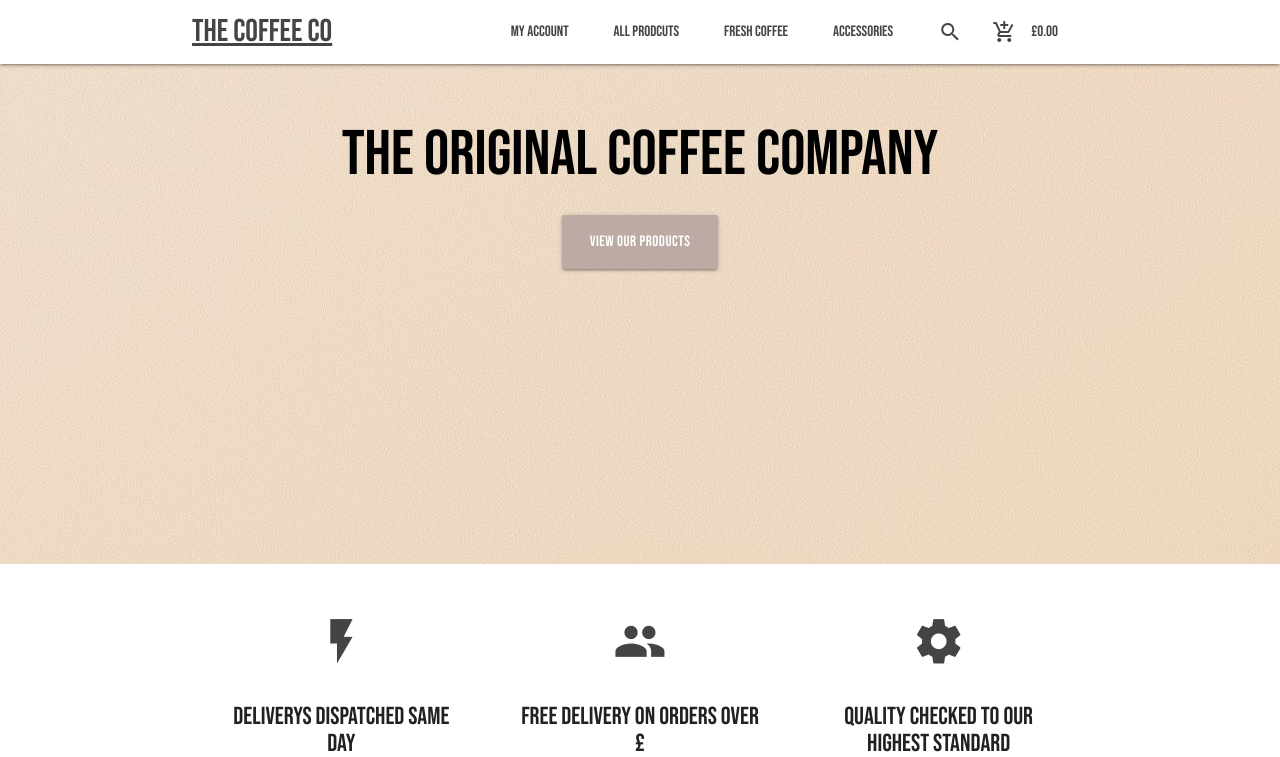
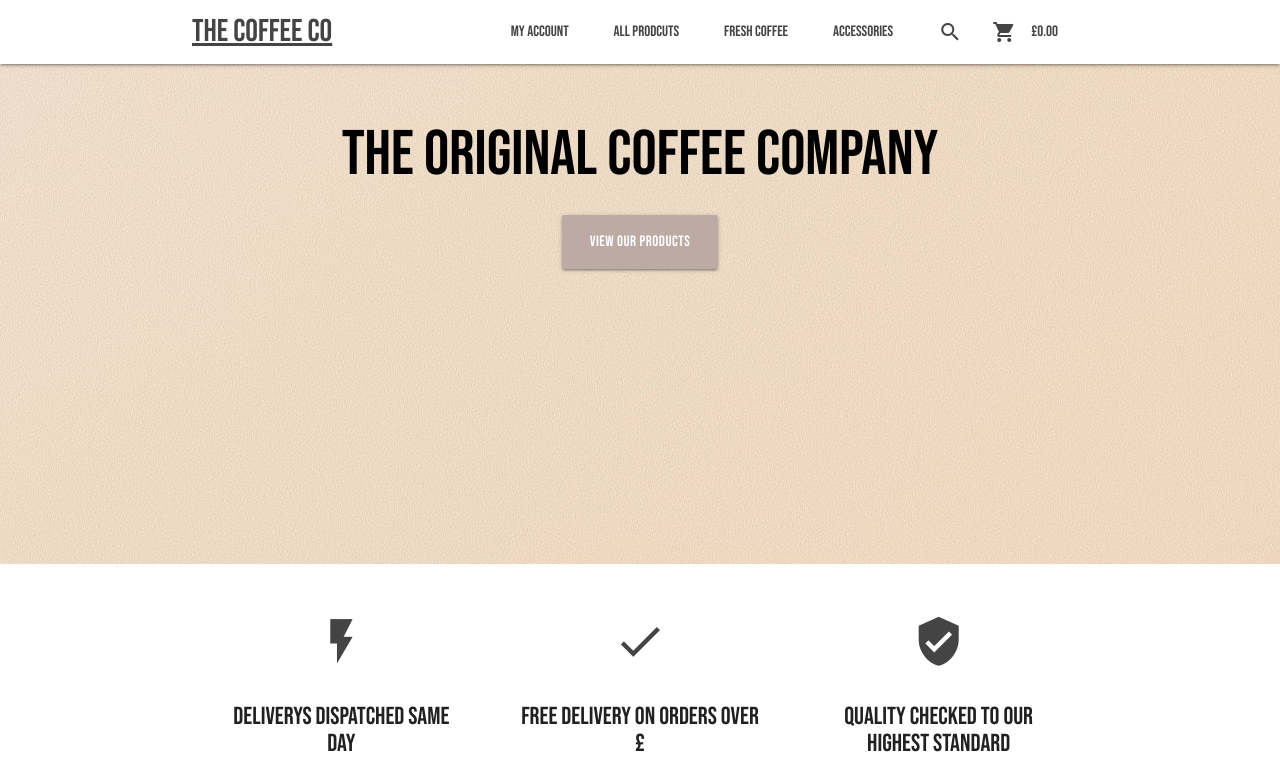
Before and after one commit to CharlesB91/The_Coffee_Co, a Django app: page / in a window 1280 px wide. Shown: the top 757 px of the page. Run offline with Django 3.2, Linux system fonts and the light colour scheme; some libraries are stand-ins or nearby versions.

Commit message:
index html icons changed

```diff
--- a/home/templates/home/index.html
+++ b/home/templates/home/index.html
@@ -31,14 +31,14 @@
         </div>
         <div class="col s12 m4">
           <div class="icon-block">
-            <h2 class="center brown-text"><i class="material-icons">group</i></h2>
+            <h2 class="center brown-text"><i class="material-icons">done</i></h2>
             <h5 class="center">Free Delivery On Orders over £</h5>
             <p class="light center">Let us take care of the delivery cost if you spend over a certain amount</p>
           </div>
         </div>
         <div class="col s12 m4">
           <div class="icon-block">
-            <h2 class="center brown-text"><i class="material-icons">settings</i></h2>
+            <h2 class="center brown-text"><i class="material-icons">verified_user</i></h2>
             <h5 class="center">Quality Checked To Our Highest Standard</h5>
             <p class="light center">All of products are chekce the highest standard before leaving the store  </p>
           </div>
--- a/templates/base.html
+++ b/templates/base.html
@@ -76,7 +76,7 @@
                                 </div>
                             </nav>
                     </li>
-                    <li> <i class="material-icons">add_shopping_cart</i></li>
+                    <li> <i class="material-icons">local_grocery_store</i></li>
                     <li><a href=""> {% if grand_total %}
                             £{{ grand_total|floatformat:2 }}
                             {% else %}
@@ -104,10 +104,10 @@
                     <li><a href="#">Coffee Machines</a></li>
                     <li><a href="#">Accessories</a></li>
                     <li><a href=""> {% if grand_total %}
-                        £{{ grand_total|floatformat:2 }}
-                        {% else %}
-                        £0.00
-                        {% endif %}</a></li>
+                            £{{ grand_total|floatformat:2 }}
+                            {% else %}
+                            £0.00
+                            {% endif %}</a></li>
                 </ul>
                 <a href="#" data-target="nav-mobile" class="sidenav-trigger"><i class="material-icons">menu</i></a>
             </div>
@@ -144,10 +144,7 @@
             </div>
         </div>
     </footer>
-
-
 </body>
-
 <script>
     $(document).ready(function () {
         $('.modal').modal();
```
